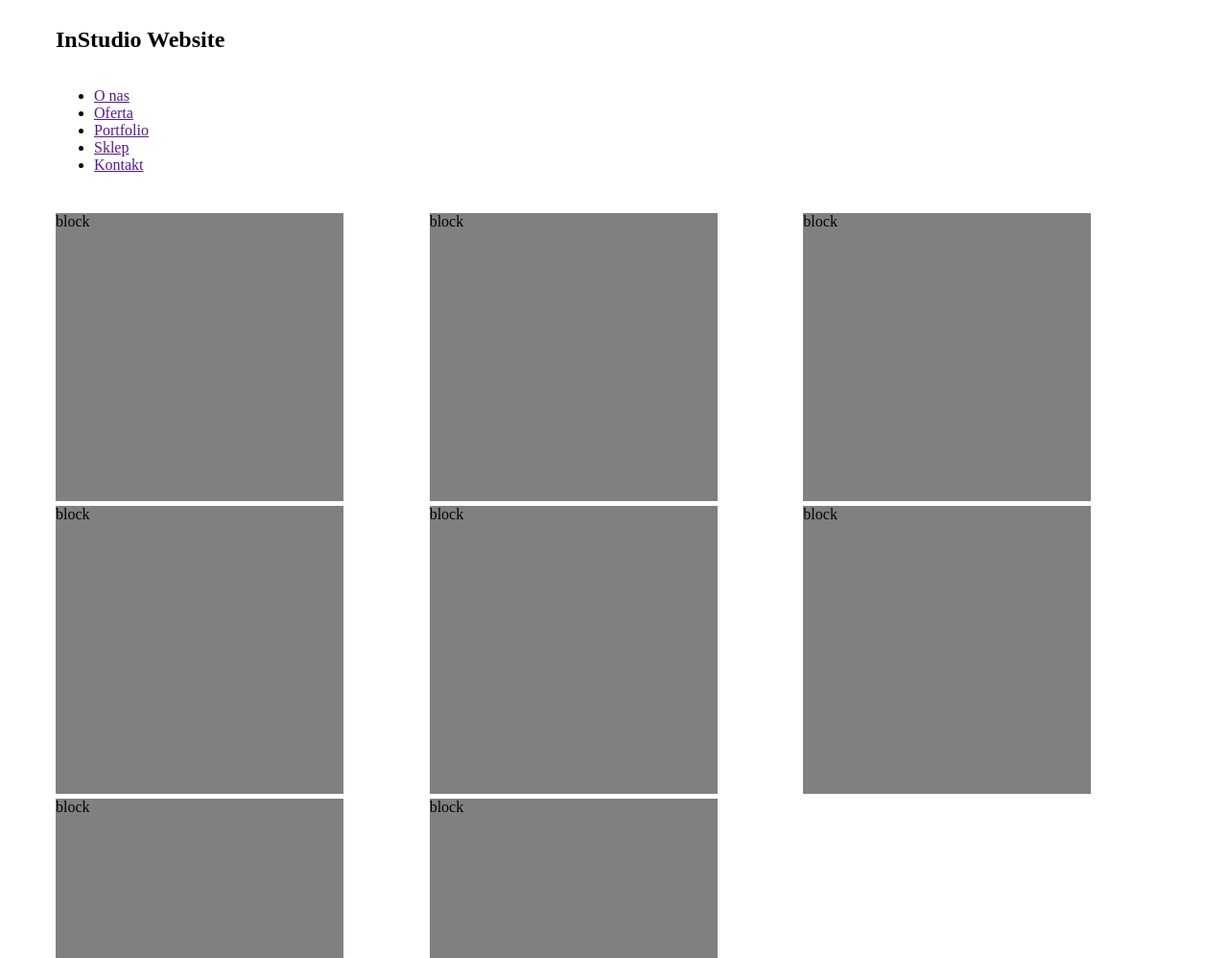
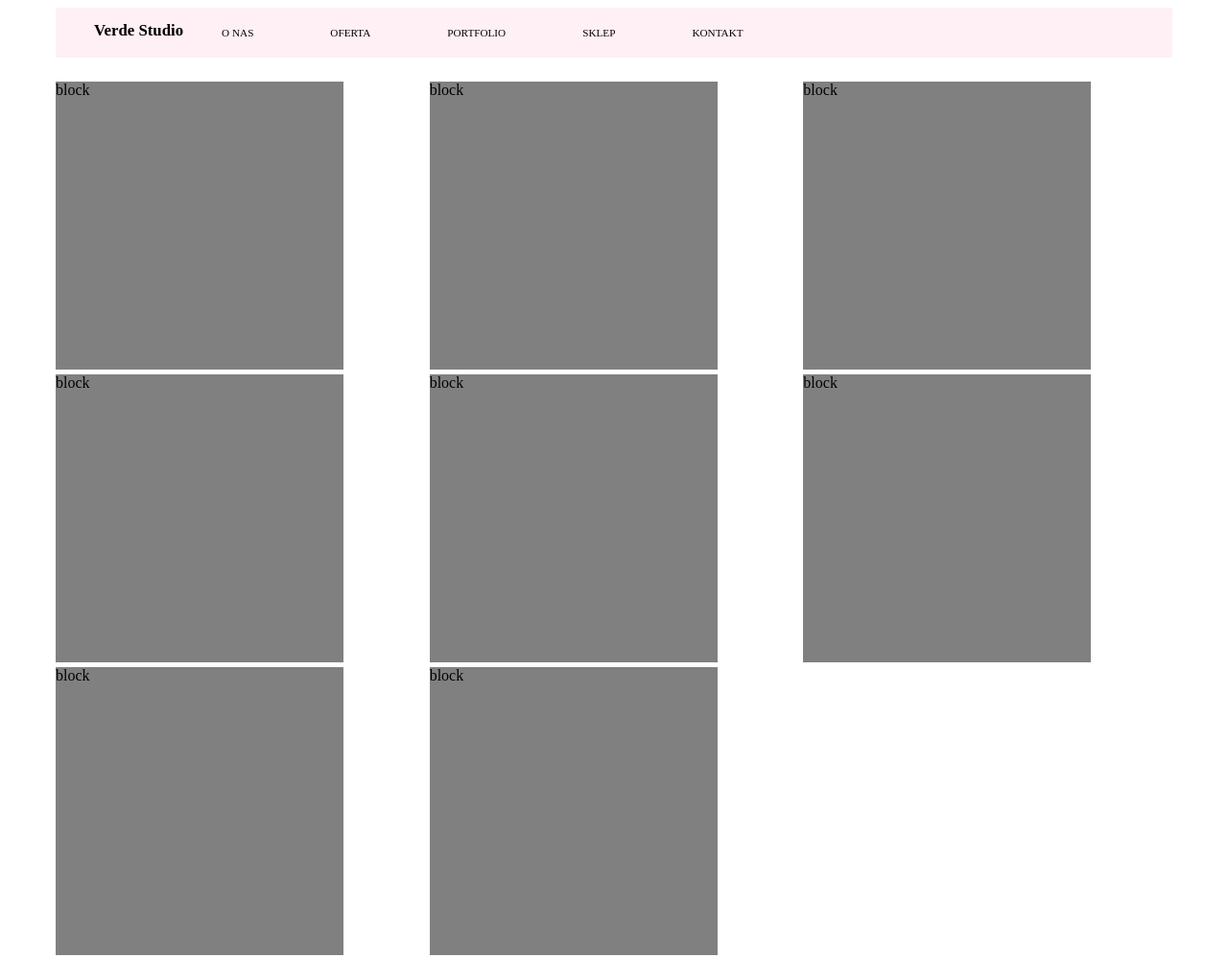
Before and after one commit to FilipRegenczuk/VerdeStudioWebsite, a plain HTML site: page templates/index.html in a window 1280 px wide. Shown: the top 998 px of the page at 96% size. Drawn offline with Linux system fonts and the light colour scheme; files whose address does not match are found by name.

Commit message:
navigation bar edit

```diff
--- a/static/style.css
+++ b/static/style.css
@@ -1,6 +1,24 @@
 .header {
     display: grid;
     margin: 0px 50px;
+}
+
+.main-nav {
+    display: flex;
+    list-style: none;
+    font-size: 0.7em;
+    margin: 0;
+    background-color: lavenderblush;
+}
+
+li {
+    padding: 20px 40px;
+}
+
+a {
+    color: black;
+    text-decoration: none;
+    text-transform: uppercase;
 }
 
 .container {
--- a/templates/index.html
+++ b/templates/index.html
@@ -2,13 +2,13 @@
 <html>
 <head>
     <title>InStudio Website</title>
-    <link rel="stylesheet" type="text/css" href="C:\Users\frege\OneDrive\Documents\Python\InStudioWebsite\static\style.css">
+    <link rel="stylesheet" type="text/css" href="..\static\style.css">
 </head>
 <body>
 <header>
     <nav class="header">
-        <h1>InStudio Website</h1>
         <ul class="main-nav">
+            <h1>Verde Studio</h1>
             <li><a href="">O nas</a></li>
             <li><a href="">Oferta</a></li>
             <li><a href="">Portfolio</a></li>
```
